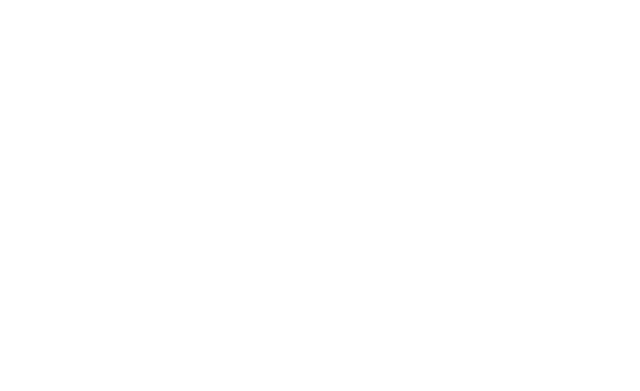
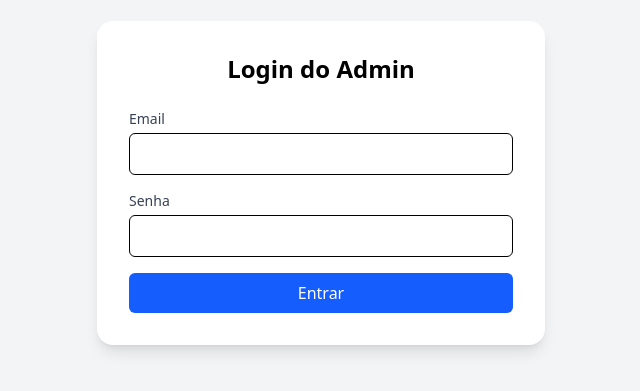
Before and after one commit to centroinovacaocesmac/web_imersivamed, a React (Vite) app: page / in a window 1280 px wide. Shown: the part 217-608 px from the top of the page, without its empty margins (319-959 px from the left). Built offline with nearby package versions, Linux system fonts and the light colour scheme.

Commit message:
adding: some components and screen

```diff
--- a/package.json
+++ b/package.json
@@ -13,6 +13,7 @@
     "@tailwindcss/vite": "^4.1.7",
     "react": "^19.1.0",
     "react-dom": "^19.1.0",
+    "react-router-dom": "^7.6.0",
     "tailwindcss": "^4.1.7"
   },
   "devDependencies": {
--- /dev/null
+++ b/src/App.tsx
@@ -0,0 +1,30 @@
+import { useState } from "react"
+
+function App() {
+  const [count, setCount] = useState(0)
+
+  return (
+    <>
+      <div>
+        <a href="https://vite.dev" target="_blank">
+        </a>
+        <a href="https://react.dev" target="_blank">
+        </a>
+      </div>
+      <h1>Vite + React</h1>
+      <div className="card">
+        <button onClick={() => setCount((count) => count + 1)}>
+          count is {count}
+        </button>
+        <p>
+          Edit <code>src/App.tsx</code> and save to test HMR
+        </p>
+      </div>
+      <p className="read-the-docs">
+        Click on the Vite and React logos to learn more
+      </p>
+    </>
+  )
+}
+
+export default App
--- /dev/null
+++ b/src/components/Button/index.tsx
@@ -0,0 +1,7 @@
+export default function Button(){
+    return(
+        <div>
+
+        </div>
+    )
+}
--- a/src/main.tsx
+++ b/src/main.tsx
@@ -1,8 +1,10 @@
 import { StrictMode } from "react"
 import { createRoot } from "react-dom/client"
 import "@styles/index.css"
+import Login from "@pages/Login"
 
 createRoot(document.getElementById("root")!).render(
   <StrictMode>
+    <Login/>
   </StrictMode>,
 )
--- /dev/null
+++ b/src/pages/Login/index.tsx
@@ -0,0 +1,49 @@
+import { useState } from "react";
+
+export default function Login() {
+  const [email, setEmail] = useState("");
+  const [password, setPassword] = useState("");
+
+  const handleSubmit = (e: React.FormEvent) => {
+    e.preventDefault();
+    console.log("Login:", { email, password });
+  };
+
+  return (
+    <div className="min-h-screen flex items-center justify-center bg-gray-100">
+      <div className="w-full max-w-md bg-white p-8 rounded-2xl shadow-lg">
+        <h2 className="text-2xl font-bold mb-6 text-center">Login do Admin</h2>
+        <form onSubmit={handleSubmit} className="space-y-4">
+          <div>
+            <label className="block text-sm font-medium text-gray-700">Email</label>
+            <input
+              type="email"
+              className="w-full p-2 mt-1 border rounded-md focus:outline-none focus:ring-2 focus:ring-blue-500"
+              value={email}
+              onChange={(e) => setEmail(e.target.value)}
+              required
+            />
+          </div>
+
+          <div>
+            <label className="block text-sm font-medium text-gray-700">Senha</label>
+            <input
+              type="password"
+              className="w-full p-2 mt-1 border rounded-md focus:outline-none focus:ring-2 focus:ring-blue-500"
+              value={password}
+              onChange={(e) => setPassword(e.target.value)}
+              required
+            />
+          </div>
+
+          <button
+            type="submit"
+            className="w-full bg-blue-600 text-white p-2 rounded-md hover:bg-blue-700 transition"
+          >
+            Entrar
+          </button>
+        </form>
+      </div>
+    </div>
+  );
+}
```
Also changed, not shown: src/components/InputField/index.tsx (added), src/components/Modal/index.tsx (added), src/components/Title/index.tsx (added), src/layout/Footer/index.tsx (added), src/layout/Header/index.tsx (added), src/layout/SideBar/index.tsx (added), 1 other file (tests, documents, lock files or other folders).
